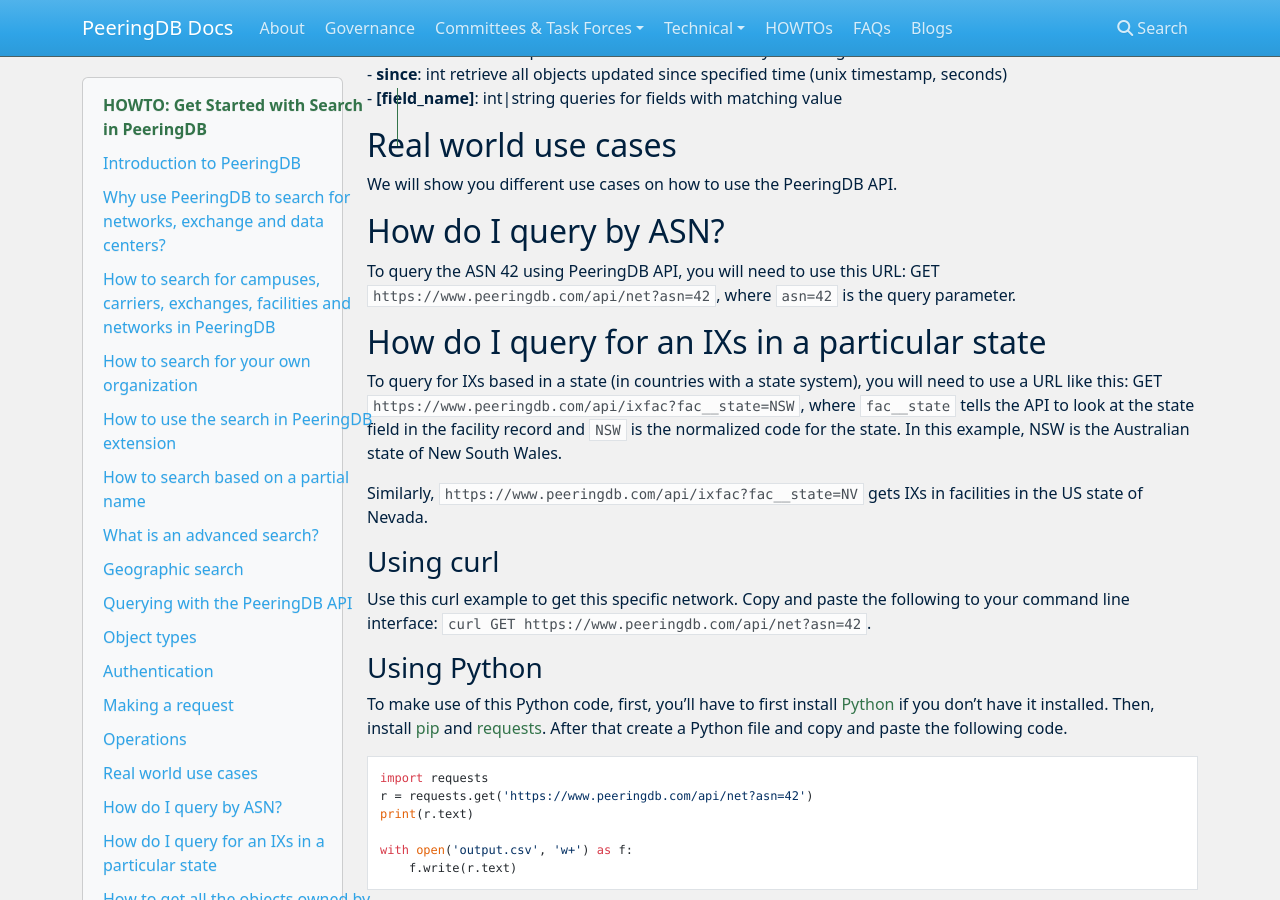
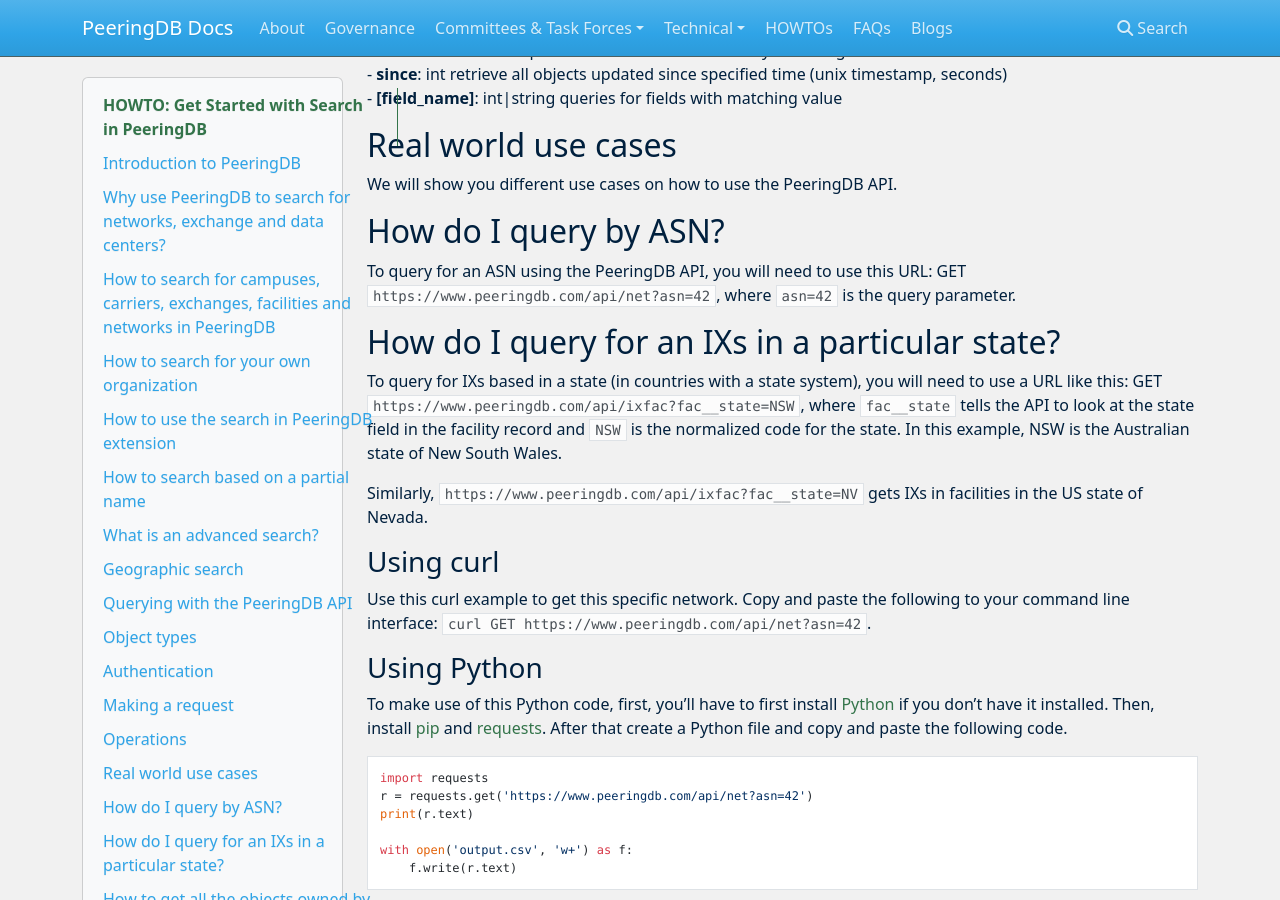
Before and after one commit to peeringdb/docs, an MkDocs documentation site: the page built from docs/howto/search.md, in a window 1280 px wide and 900 px high, scrolled down 12642 px. Built offline with MkDocs 1.6.1, drawn with Linux system fonts in a browser that asks for light colours; nearby versions of some CDN libraries.

Commit message:
Search copy edits.

```diff
--- a/docs/howto/search.md
+++ b/docs/howto/search.md
@@ -280,9 +280,9 @@
 
 ## How do I query by ASN?
 
-To query the ASN 42 using PeeringDB API, you will need to use this URL: GET `https://www.peeringdb.com/api/net?asn=42`, where `asn=42` is the query parameter.
+To query for an ASN using the PeeringDB API, you will need to use this URL: GET `https://www.peeringdb.com/api/net?asn=42`, where `asn=42` is the query parameter.
 
-## How do I query for an IXs in a particular state
+## How do I query for an IXs in a particular state?
 
 To query for IXs based in a state (in countries with a state system), you will need to use a URL like this: GET `https://www.peeringdb.com/api/ixfac?fac__state=NSW`, where `fac__state` tells the API to look at the state field in the facility record and `NSW` is the normalized code for the state. In this example, NSW is the Australian state of New South Wales.
 
```
